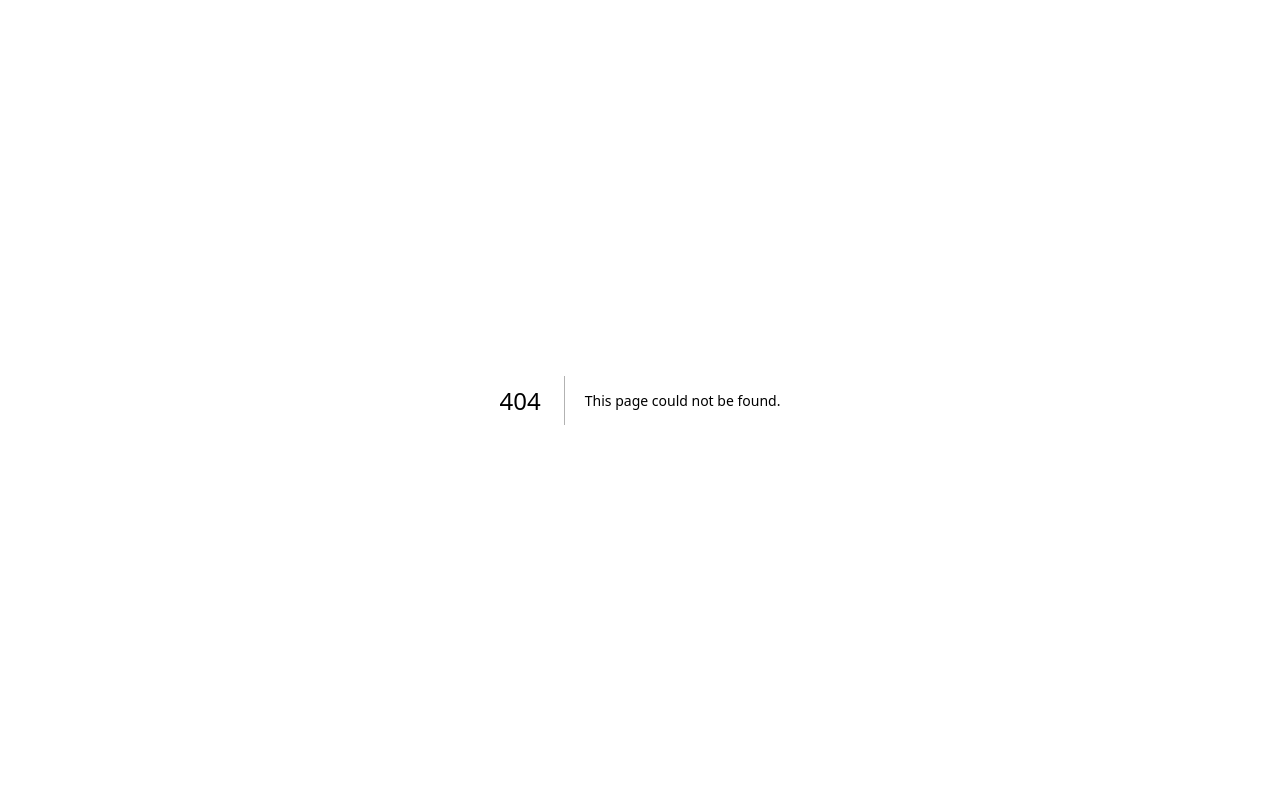
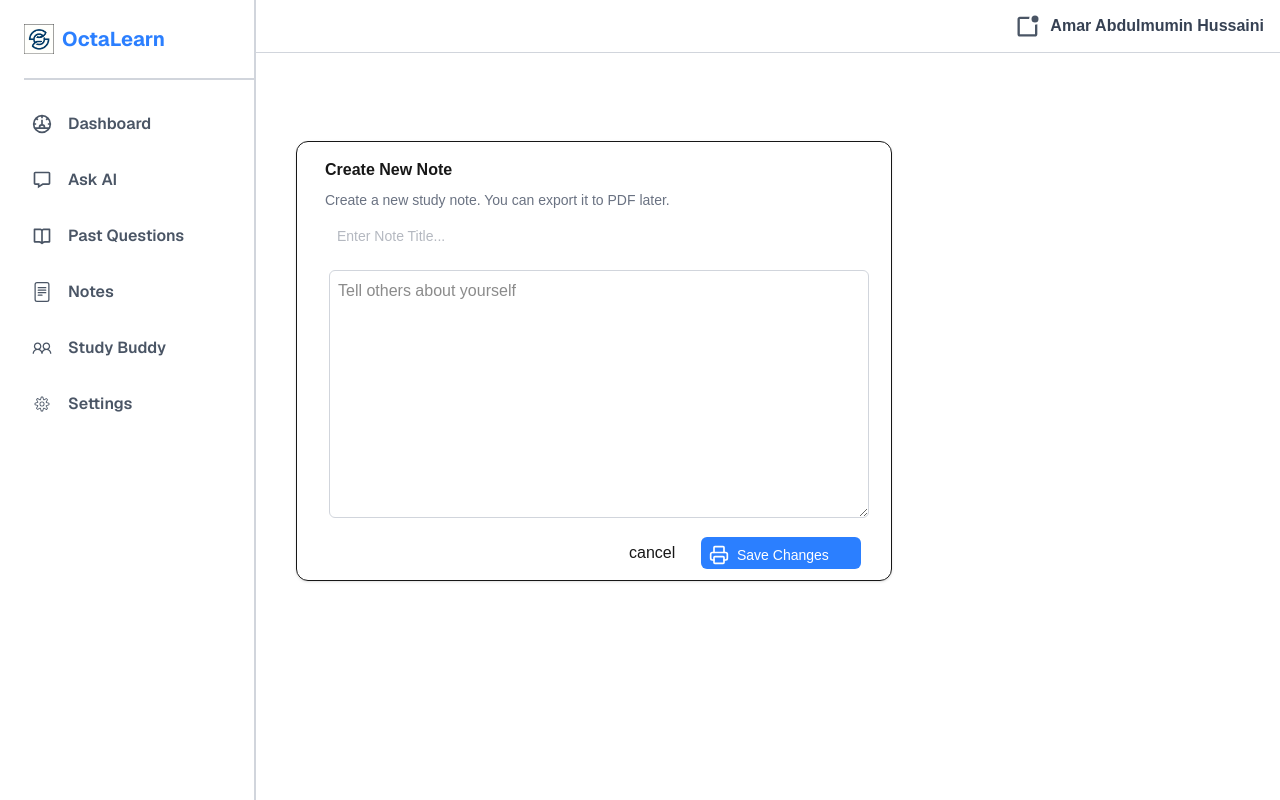
Before and after one commit to Lanslot47/OctaLearn, a Next.js app: page /NewNote in a window 1280 px wide. Before the commit this address had no page. Built offline with nearby package versions, Linux system fonts and the light colour scheme.

Commit message:
Note ui created

```diff
--- /dev/null
+++ b/app/(admin-dashboard)/NewNote/page.tsx
@@ -0,0 +1,27 @@
+import {PrinterIcon} from "lucide-react";
+const NewNote = () => {
+    return (
+        <div className="w-149 mx-4 my-16 p-4 h-110 rounded-xl border  shadow shadow-md-gray-500">
+            <nav>
+                <h1 className="font-semibold mb-2 ml-3">Create New Note</h1>
+            <p className="text-sm mb-2 text-gray-500 ml-3">Create a new study note. You can export it to PDF later.</p>
+            </nav>
+             <input type="text" placeholder='Enter Note Title...' className='m-auto p-2 w-132 focus:outline-blue-500 rounded-md text-gray-500 mb-4 ml-4 text-sm' />
+           <textarea
+                placeholder="Tell others about yourself"
+                className=" ml-4 border border-gray-300 hover:outline-blue-500 rounded-md rounded-md w-135 h-62 p-2 mb-3"
+              ></textarea>
+             <span className="flex items-center">
+                 <button className="bg-blue-500 w-40 mx-97 h-8  text-white rounded-md hover hover:bg-blue-500 flex">
+                <span className="flex items-center gap-2 text-sm p-2">
+                    <PrinterIcon size={20} />
+                Save Changes
+                </span>
+              </button>
+              <button className="hover hover:text-blue-500 -ml-155">cancel</button>
+             </span>
+        </div>
+    );
+}
+
+export default NewNote;
--- a/app/(admin-dashboard)/component/Sidebar.tsx
+++ b/app/(admin-dashboard)/component/Sidebar.tsx
@@ -16,7 +16,7 @@ const Sidebar = () => {
     { id: 1, title: "Dashboard", icon: <GrDashboard size={20} />, url: "./admin" },
     { id: 2, title: "Ask AI", icon: <BiMessage size={20} />, url: "./askAi" },
     { id: 3, title: "Past Questions", icon: <BiBookOpen size={20} />, url: "./pastquestions" },
-    { id: 4, title: "Notes", icon: <BsFileText size={20} />, url: "./notes" },
+    { id: 4, title: "Notes", icon: <BsFileText size={20} />, url: "./NewNote" },
     { id: 5, title: "Study Buddy", icon: <LiaUserFriendsSolid size={20} />, url: "./studyFriend" },
     { id: 6, title: "Settings", icon: <CiSettings size={20} />, url: "./Settings" },
   ]
--- a/app/auth/Signup/page.tsx
+++ b/app/auth/Signup/page.tsx
@@ -6,7 +6,7 @@ const Home = () => {
         <div className='py-12'>
             <form action="" className='font-sans'>
                 <div className='justify-center '>
-                    <Image src="/Capture.PNG" height={30} width={30} alt='hsh' className='mx-auto mb-5' />
+                    <Image src="/Capture.PNG" height={30} width={30} alt='404' className='mx-auto mb-5' />
                 </div>
                 <h1 className='text-2xl text-center'>Join OctaLearn</h1>
                 <p className='text-sm mb-5 text-gray-500 text-center'>Create your account and start your learning journey</p>
@@ -26,7 +26,7 @@ const Home = () => {
                         </div>
                         <div>
                             <label htmlFor="" className='font-medium'>Department</label><br />
-                            <input type="text" placeholder='Enter Your Department' className=' m-auto p-2 w-70 focus:outline-blue-500 rounded-md text-gray-500 text-sm' />
+                            <input type="text" placeholder='Enter Your Department' className=' m-auto p-2 w-70 md:w-30 focus:outline-blue-500 rounded-md text-gray-500 text-sm' />
                         </div>
                     </div>
                     <div>
--- a/app/component/Navbar.tsx
+++ b/app/component/Navbar.tsx
@@ -9,7 +9,7 @@ const Navbar = () => {
                 <span>OctaLearn</span>
 
             </h1>
-            <div className="space-x-6 text-sm">
+            <div className="space-x-6 text-sm ">
                 <button className="hover:text-blue-400 cursor-pointer font-semibold">
                     <Link href="./auth/Login">Login</Link>
                 </button>
--- a/app/component/Num.tsx
+++ b/app/component/Num.tsx
@@ -2,7 +2,7 @@ import Link from "next/link"
 const Num = () => {
     return (
         <div className="">
-            <section className="flex items-center justify-between p-5 px-6 mb-16">
+            <section className="flex items-center justify-between p-5 px-6 mb-16 md:grid grid-cols-2 sm:block">
                 <div className="font-sans">
                     <h1 className="text-blue-500 text-3xl font-semibold">500K</h1>
                     <p className="text-gray-400 text-sm">Student helped</p>
```
